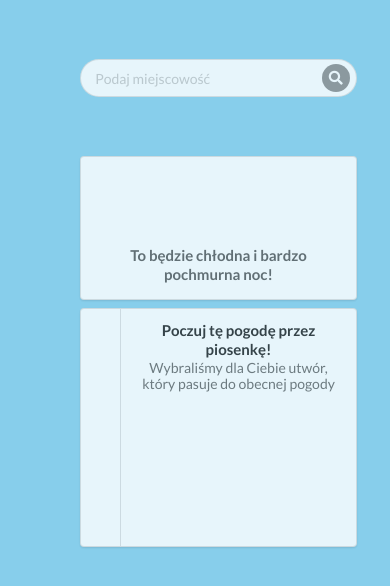
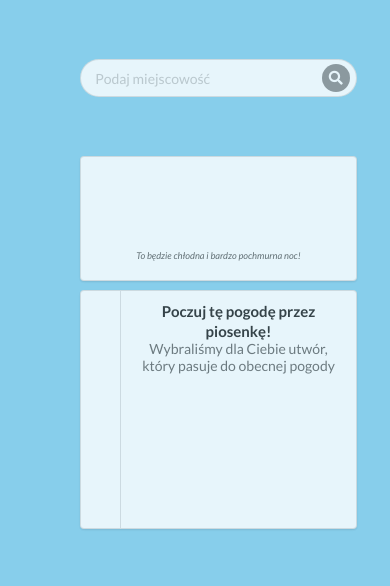
Before and after one commit to CaptainObjective/cc.PogodnaApka, a website built with webpack: page index.html in a window 390 px wide. Both pictures are taken after a click on the icon 335 px from the left and 77 px from the top of the page. Built offline with nearby package versions, Linux system fonts and the light colour scheme; no server answers.

Commit message:
media screen do podpowiedzi

```diff
--- a/src/search.js
+++ b/src/search.js
@@ -131,9 +131,7 @@ class Search {
                     return tip;
                 }
             }
-
         }
-
     }
 
 
@@ -142,7 +140,7 @@ class Search {
 
         let finalTip;
         let text;
-        finalTip = document.createElement("H4"); // stworzenie naglowka
+        finalTip = document.createElement("I"); // stworzenie naglowka
         text = document.createTextNode(tip);
         finalTip.appendChild(text); // dodanie info(tekstu) do naglowka
         let tipresult = document.querySelector('#tipresult');
--- a/style.css
+++ b/style.css
@@ -63,11 +63,24 @@ body {
 #tipresult{
     text-align:center;
     opacity:0.75;
+    font-size:1.4vw;
+}
+
+@media screen and (max-width:900px){
+    #tipresult{
+        font-size:1.8vw;
+    }
+}
+
+@media screen and (max-width:650px){
+    #tipresult{
+        font-size:2.4vw;
+    }
 }
 
 #mainbar {
     display: inline;
-    font-size: 1.6em;
+    font-size: 1.65em;
 }
 
 #mood {
```
